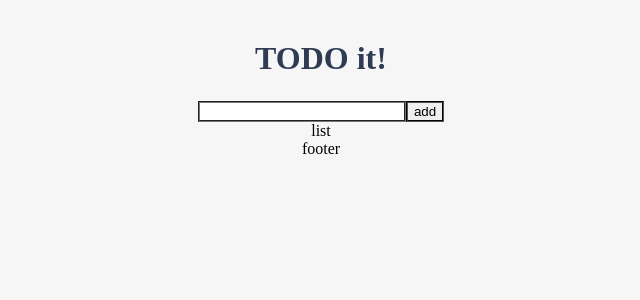
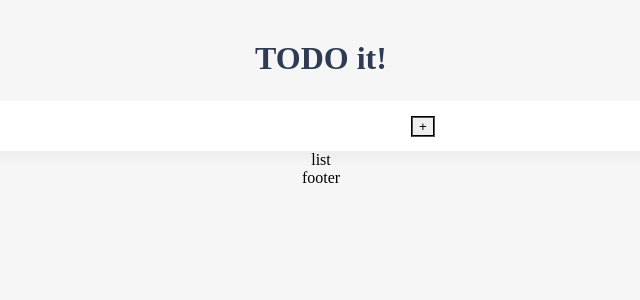
Before and after one commit to jionii/vue-todo, a Vue app: page / in a window 1280 px wide. Shown: the top 300 px of the page, without its empty margins (319-959 px from the left). Built offline with nearby package versions, Linux system fonts and the light colour scheme.

Commit message:
add .gitignore ...etc
design: TodoInput add css
refactor: separate clearInput

```diff
--- a/package.json
+++ b/package.json
@@ -8,6 +8,7 @@
     "lint": "vue-cli-service lint"
   },
   "dependencies": {
+    "@fortawesome/vue-fontawesome": "^3.0.8",
     "core-js": "^3.8.3",
     "vue": "^3.2.13"
   },
--- a/src/components/TodoInput.vue
+++ b/src/components/TodoInput.vue
@@ -1,7 +1,7 @@
 <template>
-    <div>
+    <div class="inputBox shadow">
         <input type="text" v-model="newTodoItem">
-        <button v-on:click="addTodo">add</button>
+        <button v-on:click="addTodo">+</button>
     </div>
 </template>
 
@@ -15,6 +15,9 @@
         methods: {
             addTodo: function() {
                 localStorage.setItem(this.newTodoItem, this.newTodoItem);
+                this.clearInput();
+            },
+            clearInput: function() {
                 this.newTodoItem = '';
             }
         }
@@ -22,5 +25,28 @@
 </script>
 
 <style scoped>
-
+input:focus {
+    outline: none;
+}
+.inputBox {
+    background: white;
+    height: 50px;
+    line-height: 50px;
+    border-radius: 5px;
+}
+.inputBox input {
+    border-style: none;
+    font-size: 0.9rem;
+}
+.addContainer {
+    float: right;
+    background: linear-gradient(to right, #6478FB, #8763FB);
+    display: block;
+    width: 3rem;
+    border-radius: 0 5px 5px 0;
+}
+.addBtn {
+    color: white;
+    vertical-align: middle;
+}
 </style>
```
Also changed, not shown: 2 other files (tests, documents, lock files or other folders).
